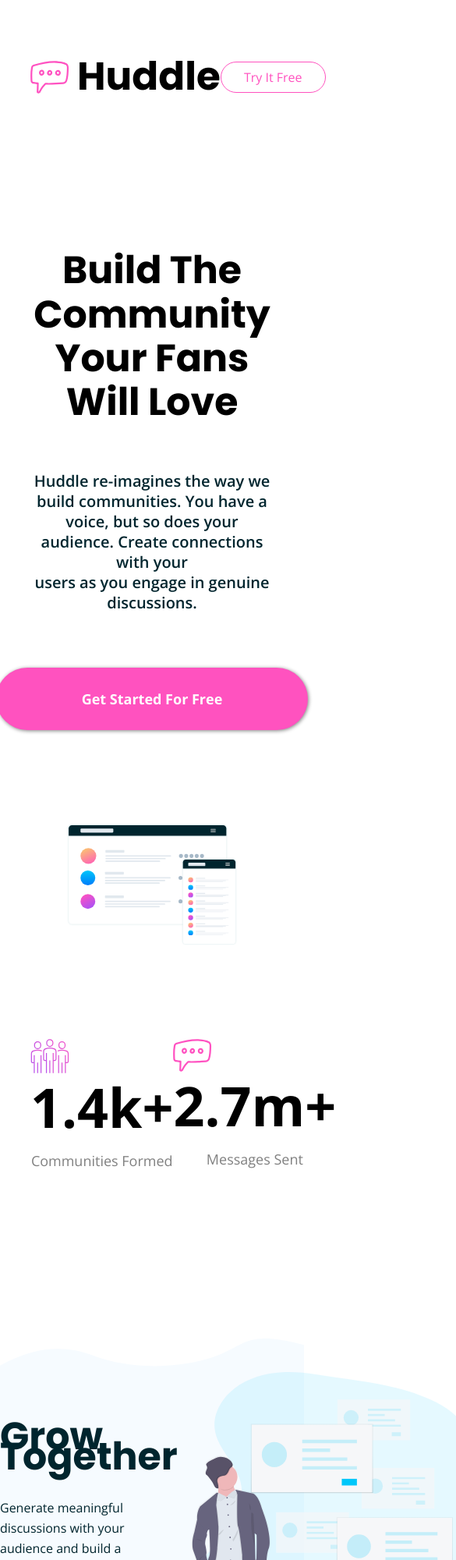
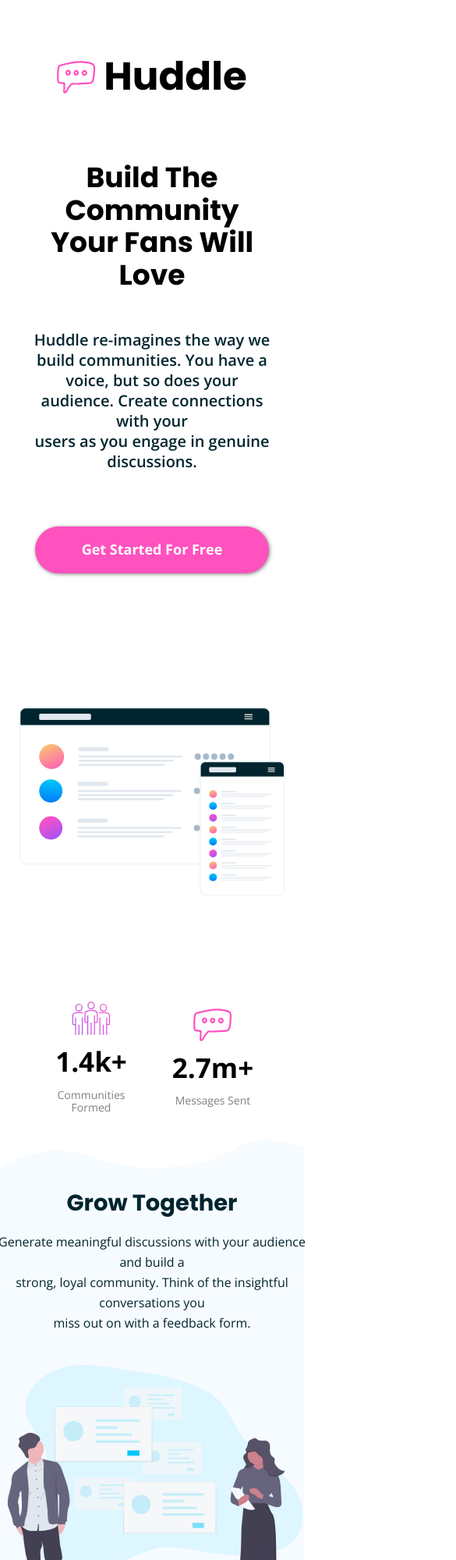
Before and after one commit to alinboboc/Huddle---landing-page, a plain HTML site: page index.html in a window 390 px wide. Shown: the top 2000 px of the page at 78% size, 585 px wide, since content can reach past the window. Drawn offline with nearby package versions, Linux system fonts and the light colour scheme.

Commit message:
mobile version added

```diff
--- a/css/style.css
+++ b/css/style.css
@@ -266,3 +266,127 @@ footer button {
   border-radius: 5px;
   margin: 20px;
 }
+
+@media screen and (max-width: 768px) {
+  .welcome {
+    margin-top: 0;
+  }
+
+  .cardWaveTop {
+    margin-top: 20px;
+  }
+
+  .cardWaveBottom {
+    margin-bottom: 20px;
+  }
+
+  .tryButton {
+    display: none;
+  }
+
+  .branding {
+    margin: auto;
+  }
+  .cardContent {
+    flex-direction: column;
+    justify-content: center;
+    align-items: center;
+  }
+
+  .cardContent img {
+    width: 300px;
+    margin: 25px 0;
+  }
+
+  .getStarted {
+    width: 300px;
+    height: 60px;
+    border-radius: 30px;
+    font-size: 18px;
+    margin: 50px 0;
+  }
+
+  .cardTitle {
+    font-size: 28px !important;
+    text-align: center;
+  }
+
+  .cardText {
+    text-align: center;
+  }
+
+  footer {
+    display: flex;
+    flex-direction: column;
+    padding: 30px;
+  }
+
+  footer div {
+    margin: 20px 0;
+  }
+
+  h2 {
+    font-size: 36px !important;
+    padding: 0 10px;
+  }
+
+  .newsletterForm button {
+    margin: 20px 0;
+  }
+
+  .ready {
+    text-align: center;
+  }
+
+  .communities,
+  .messages {
+    width: 140px;
+    display: flex;
+    flex-direction: column;
+    justify-content: center;
+    align-items: center;
+  }
+
+  .communityNumber,
+  .messageNumber {
+    font-size: 35px;
+  }
+
+  .communityText {
+    font-size: 14px;
+  }
+
+  .reportedNumbers img {
+    margin: 14px;
+  }
+
+  .hero img {
+    width: 110%;
+  }
+}
+
+@media screen and (max-width: 1024px) {
+  .cardTitle {
+    font-size: 29px !important;
+  }
+
+  .cardImage,
+  .cardText {
+    width: 400px;
+  }
+
+  .cardContent img {
+    width: 400px;
+  }
+
+  .newsletterForm {
+    display: flex;
+    flex-direction: column;
+    justify-content: flex-start;
+    align-items: flex-start;
+  }
+
+  .newsletterForm button {
+    margin: 15px 0;
+  }
+}
--- a/index.html
+++ b/index.html
@@ -127,17 +127,16 @@
             </div>
         </div>
 
-        <div>
+        <div class="newsletter1024">
             <h3 class="marginFixer">NEWSLETTER</h3>
-            <p class="footerText">To recive tips on how to grow your community, <br> sign up to our weekly newsletter.
-                We'll never send
-                <br> you
-                spam or pass your email adress
+            <p class="footerText">To recive tips on how to grow your community, sign up<br> to our weekly
+                newsletter.We'll never send you spam or pass <br> your email adress
             </p>
-            <div>
+            <div class="newsletterForm">
                 <input type="email">
                 <button type="submit">Subscribe</button>
             </div>
+        </div>
 
     </footer>
 
```
